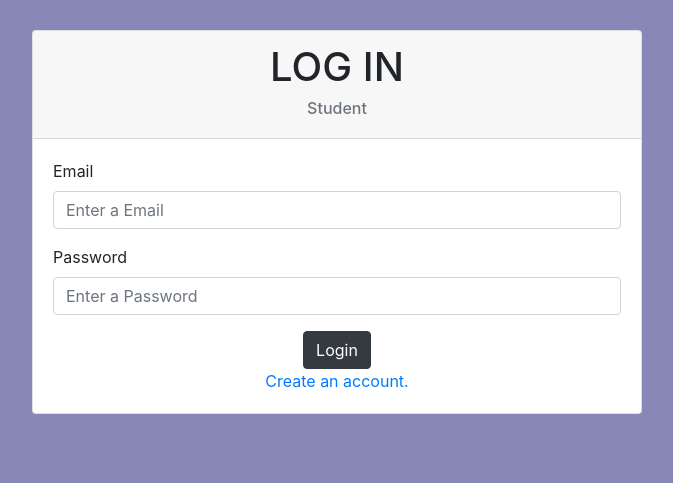
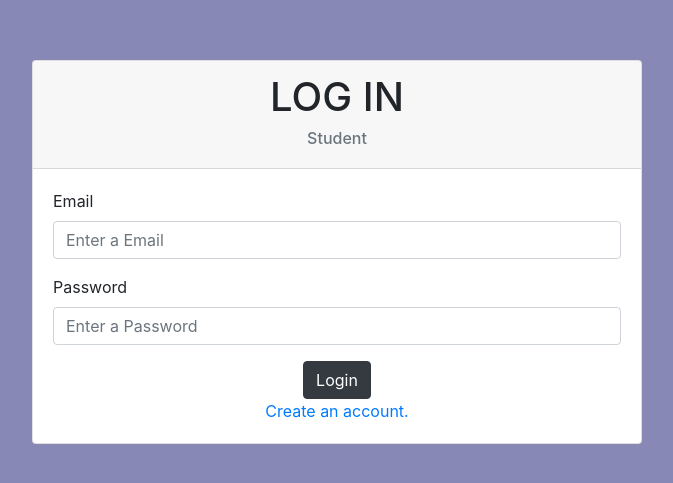
Before and after one commit to aayushi1499/Repo-Test, a PHP site: page /views/studentlogin.php in a window 1280 px wide. Shown: the part 56-539 px from the top of the page, without its empty margins (303-976 px from the left). Run offline with PHP 8.4, Linux system fonts and the light colour scheme; some libraries are stand-ins or nearby versions.

Commit message:
Update style.css

```diff
--- a/assests/css/style.css
+++ b/assests/css/style.css
@@ -1,7 +1,7 @@
 .panel{
-  margin-top: 30px;
+  margin-top: 60px;
 }
 
 .bx{
-        margin-top:30px;
+        margin-top:70px;
 }
```
